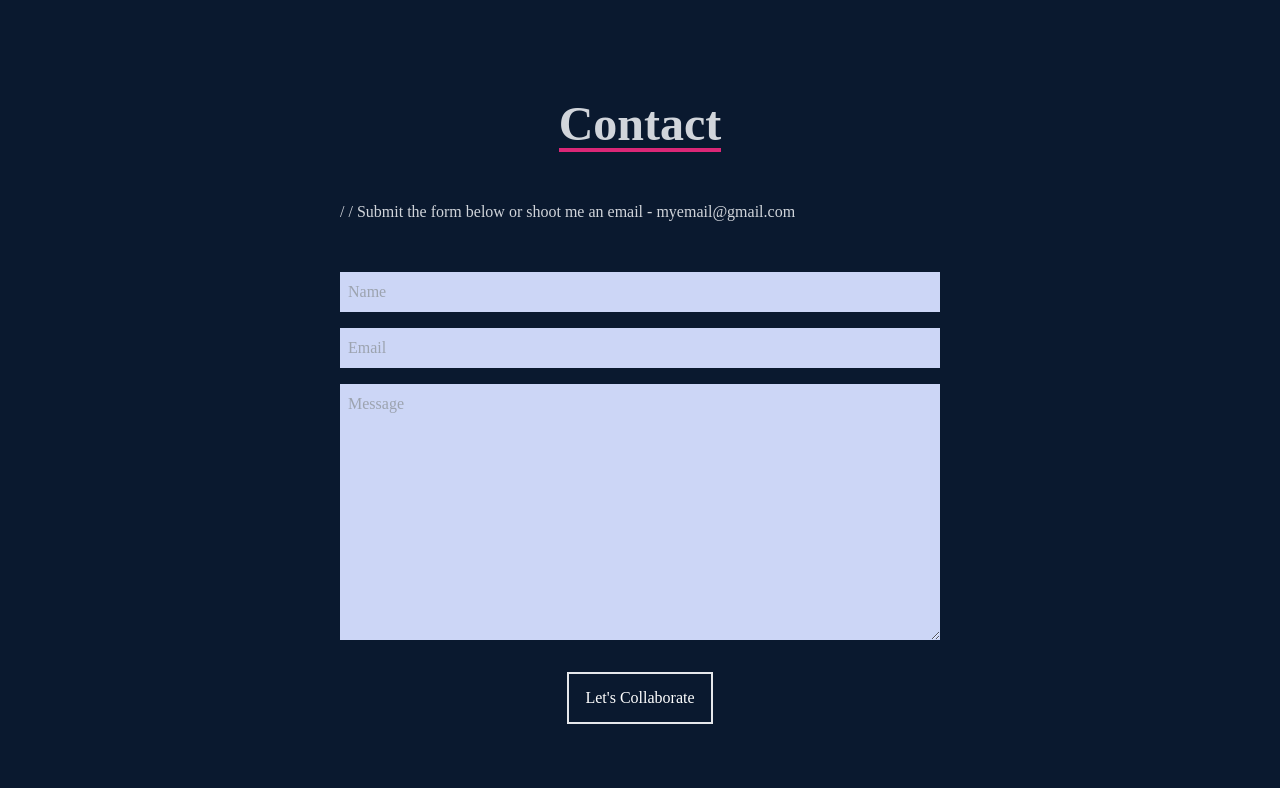
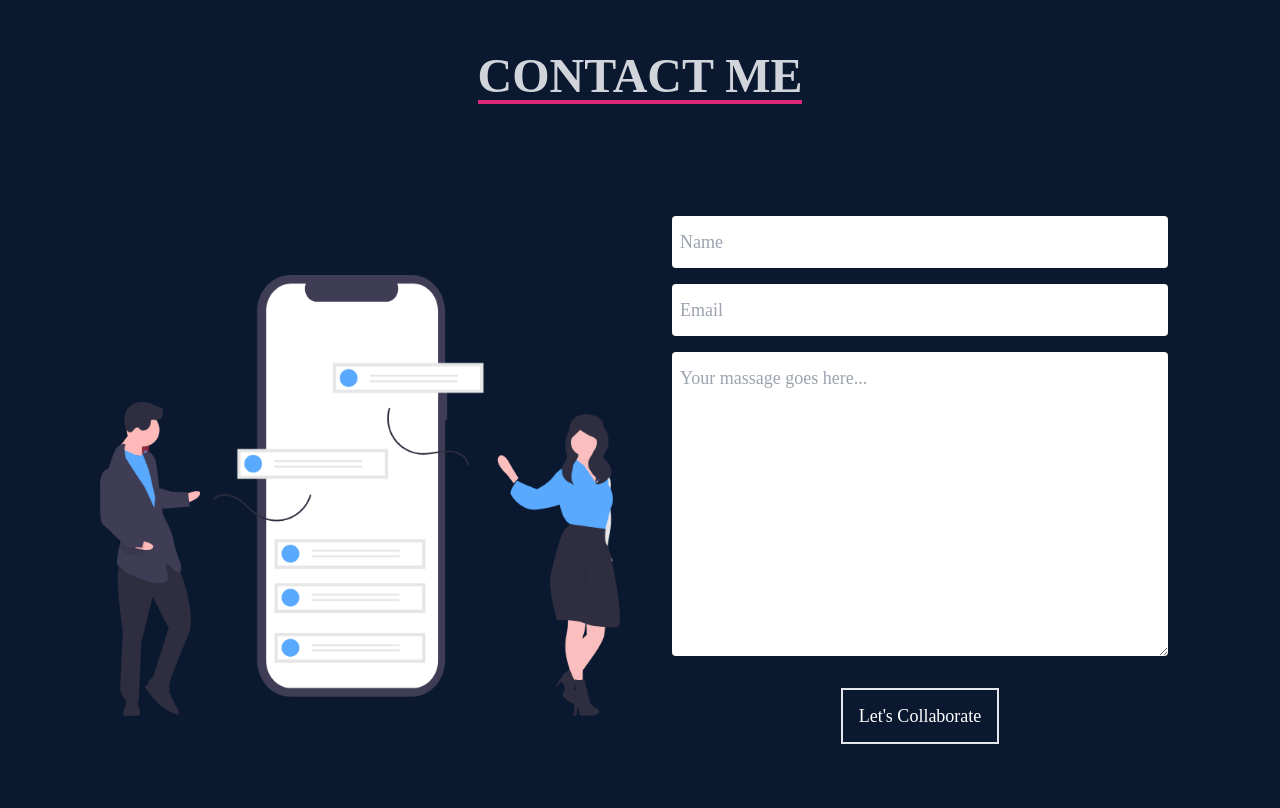
Before and after one commit to Shahriyar-Hosen/shahriyar-hosen-portfolio, a React (Create React App) app: page / in a window 1280 px wide. Shown: the part 3910-4718 px from the top of the page. Built offline with nearby package versions, Linux system fonts and the light colour scheme.

Commit message:
about section done & full setup done

```diff
--- a/src/Components/About.js
+++ b/src/Components/About.js
@@ -12,7 +12,7 @@ const About = () => {
             About Me
           </h1>
         </div>
-        <div className="max-w-[1000px] w-full  px-4 text-lg">
+        <div className="max-w-6xl w-full  px-4 text-lg">
           <div className="card grid grid-cols-1 md:grid-cols-2">
             <figure>
               <img src={AboutMe} className="p-5" alt="About Me" />
--- a/src/Components/Contact.js
+++ b/src/Components/Contact.js
@@ -1,52 +1,67 @@
 import React from "react";
+import ContactMe from "../assets/contact-me.png";
 
 const Contact = () => {
   return (
-    <div
-      name="contact"
-      className="w-full h-screen bg-primary flex justify-center items-center p-4"
-    >
+    <>
+      <section name="about" className="w-full h-full bg-primary text-gray-300">
+        <div className="flex flex-col justify-center items-center w-full h-full">
+          <div className="flex justify-center items-center pt-10">
+            <h1 className="text-5xl font-bold inline border-b-4 border-pink-600 my-20 ">
+              CONTACT ME
+            </h1>
+          </div>
+          <div className="max-w-6xl w-full  px-4 text-lg">
+            <div className="card grid grid-cols-1 md:grid-cols-2">
+              <figure>
+                <img src={ContactMe} className="p-5" alt="About Me" />
+              </figure>
+              <div className="card-body">
                 <form
                   method="POST"
                   action="https://getform.io/f/edbacf8a-d2b7-4aef-96fe-83630c5b10df"
-        className="flex flex-col max-w-[600px] w-full"
+                  className="flex flex-col max-w-[650px] w-full text-primary"
                 >
-        <div className="flex justify-center pt-10">
-        <h1 className="text-5xl font-bold inline border-b-4 border-pink-600 mt-10 text-gray-300">
-        Contact
-        </h1>
-      </div>
-        <div className="py-8">
-          <p className="text-gray-300 py-4">
-            / / Submit the form below or shoot me an email - myemail@gmail.com
-          </p>
-        </div>
                   <input
-          className="bg-[#ccd6f6] p-2"
+                    className=" p-2 input-info rounded py-3"
                     type="text"
                     placeholder="Name"
                     name="name"
                     required
                   />
                   <input
-          className="my-4 p-2 bg-[#ccd6f6]"
+                    className="my-4 p-2  input-info rounded py-3"
                     type="email"
                     placeholder="Email"
                     name="email"
                     required
                   />
                   <textarea
-          className="bg-[#ccd6f6] p-2"
+                    className="p-2  input-info rounded py-3"
                     name="message"
                     rows="10"
-          placeholder="Message"
+                    placeholder="Your massage goes here..."
                     required
                   ></textarea>
-        <button className="text-white border-2 hover:bg-pink-600 hover:border-pink-600 px-4 py-3 my-8 mx-auto flex items-center">
+                  <button className="text-white border-2 hover:bg-pink-600 hover:border-pink-600 px-4 py-3 my-8 mx-auto flex items-center duration-200">
                     Let's Collaborate
                   </button>
                 </form>
               </div>
+            </div>
+          </div>
+        </div>
+      </section>
+      {/* <div
+        name="contact"
+        className="card w-full h-full bg-primary grid grid-cols-1 md:grid-cols-2 "
+      >
+        <figure>
+          <img className="p-5" src={ContactMe} alt="" />
+        </figure>
+
+      </div> */}
+    </>
   );
 };
 
--- a/src/index.css
+++ b/src/index.css
@@ -13,18 +13,3 @@
         @apply cursor-pointer
     }
 }
-
-.content-div {
-    background-repeat: no-repeat;
-    background-size: cover;
-    background-position: center;
-    height: 300px;
-}
-
-.content-div:hover {
-    background-image: linear-gradient(
-        to right,
-        rgba(112, 157, 255, 0.8),
-        hsla(242, 74%, 61%, 0.8)
-    )!important;
-}
```
Lines whose indentation alone changed are shown as unchanged.
